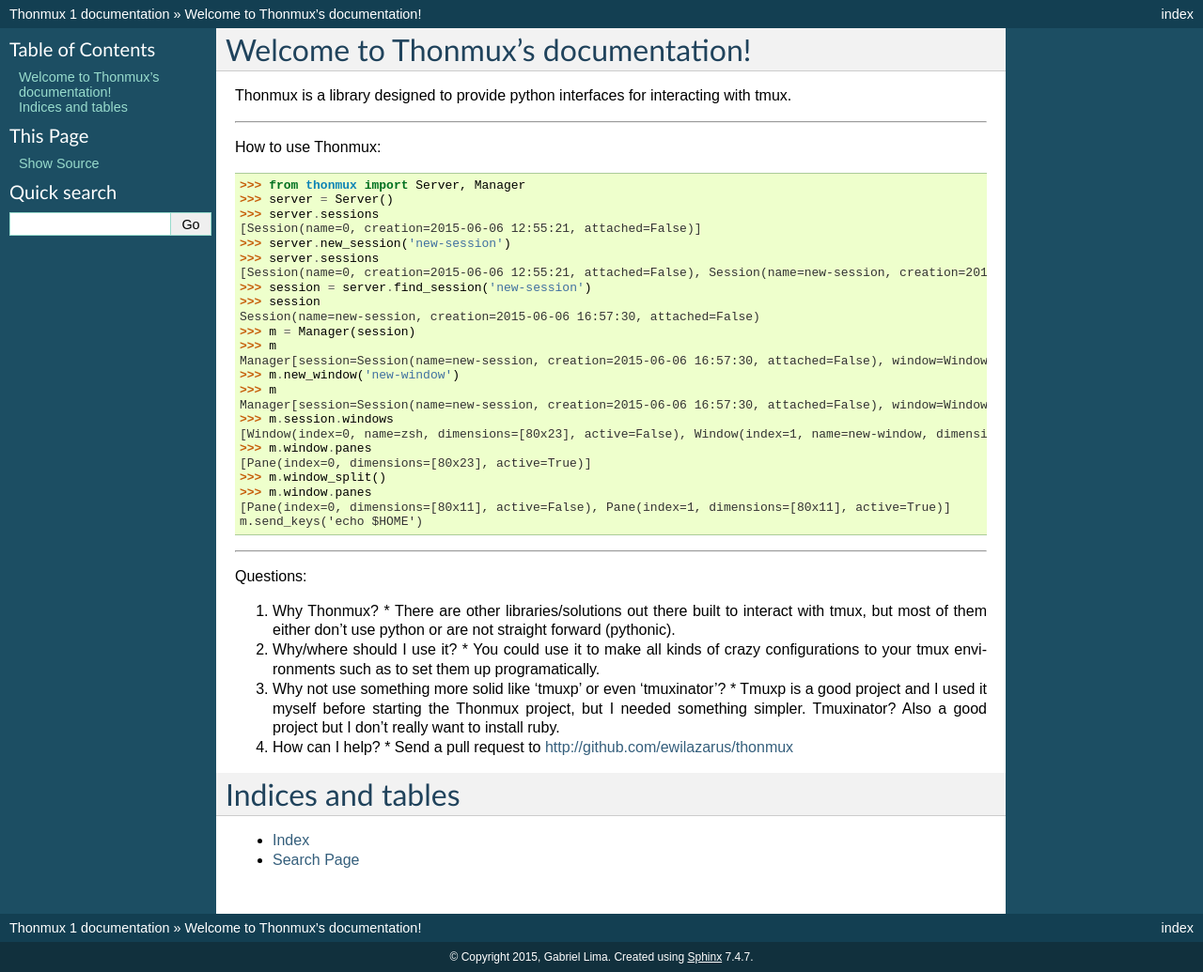
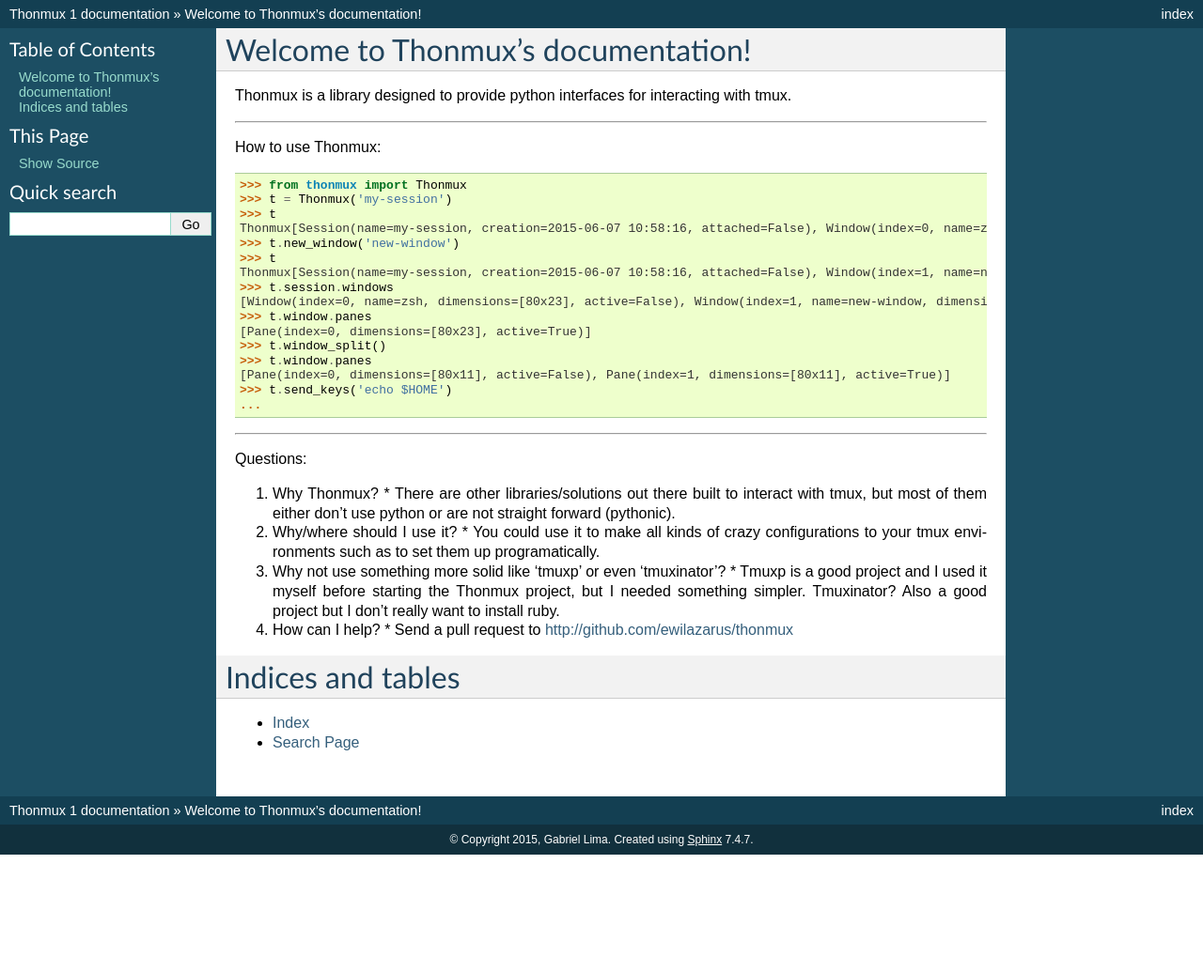
Before and after one commit to ewilazarus/thonmux, a Sphinx documentation site: the page built from docs/source/index.rst, in a window 1280 px wide. Shown: the whole page at 94% size. Built offline with Sphinx 7.4.7, drawn with Linux system fonts in a browser that asks for light colours; after the commit the page ends 910 px from its top, so only the background shows below that.

Commit message:
fixing main.py

```diff
--- a/docs/source/index.rst
+++ b/docs/source/index.rst
@@ -13,30 +13,22 @@
 
 How to use Thonmux:
 
-    >>> from thonmux import Server, Manager
-    >>> server = Server()
-    >>> server.sessions
-    [Session(name=0, creation=2015-06-06 12:55:21, attached=False)]
-    >>> server.new_session('new-session')
-    >>> server.sessions
-    [Session(name=0, creation=2015-06-06 12:55:21, attached=False), Session(name=new-session, creation=2015-06-06 16:57:30, attached=False)]
-    >>> session = server.find_session('new-session')
-    >>> session
-    Session(name=new-session, creation=2015-06-06 16:57:30, attached=False)
-    >>> m = Manager(session)
-    >>> m
-    Manager[session=Session(name=new-session, creation=2015-06-06 16:57:30, attached=False), window=Window(index=0, name=zsh, dimensions=[80x23], active=True, pane=Pane(index=0, dimensions=[80x23], active=True)]
-    >>> m.new_window('new-window')
-    >>> m
-    Manager[session=Session(name=new-session, creation=2015-06-06 16:57:30, attached=False), window=Window(index=1, name=new-window, dimensions=[80x23], active=True, pane=Pane(index=0, dimensions=[80x23], active=True)]
-    >>> m.session.windows
+    >>> from thonmux import Thonmux
+    >>> t = Thonmux('my-session')
+    >>> t
+    Thonmux[Session(name=my-session, creation=2015-06-07 10:58:16, attached=False), Window(index=0, name=zsh, dimensions=[80x23], active=True), Pane(index=0, dimensions=[80x23], active=True)]
+    >>> t.new_window('new-window')
+    >>> t
+    Thonmux[Session(name=my-session, creation=2015-06-07 10:58:16, attached=False), Window(index=1, name=new-window, dimensions=[80x23], active=True), Pane(index=0, dimensions=[80x23], active=True)]
+    >>> t.session.windows
     [Window(index=0, name=zsh, dimensions=[80x23], active=False), Window(index=1, name=new-window, dimensions=[80x23], active=True)]
-    >>> m.window.panes
+    >>> t.window.panes
     [Pane(index=0, dimensions=[80x23], active=True)]
-    >>> m.window_split()
-    >>> m.window.panes
+    >>> t.window_split()
+    >>> t.window.panes
     [Pane(index=0, dimensions=[80x11], active=False), Pane(index=1, dimensions=[80x11], active=True)]
-    m.send_keys('echo $HOME')
+    >>> t.send_keys('echo $HOME')
+    ...
 
 -------------------------------------------------------------------------------
 
```
Also changed, not shown: 1 other file.
